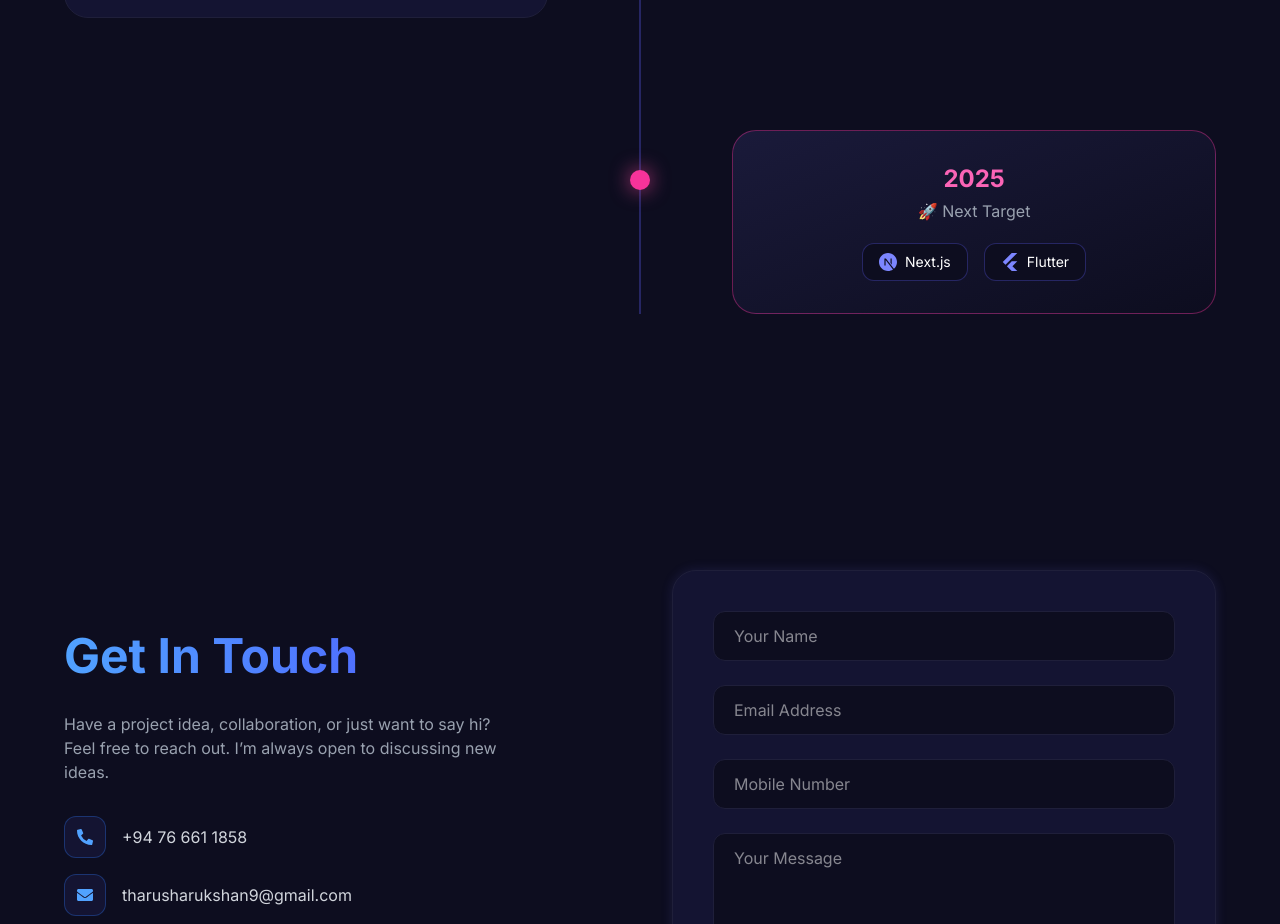
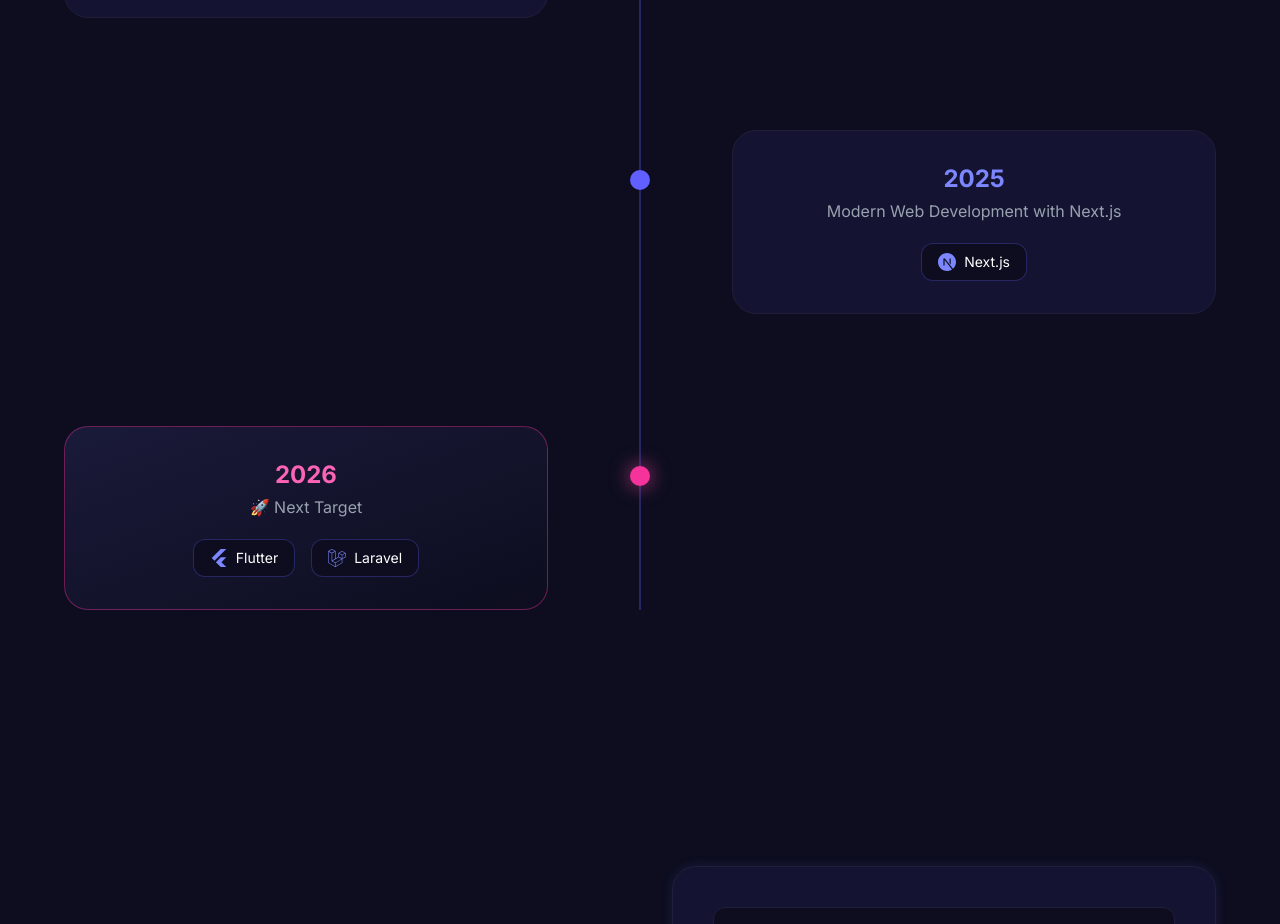
Before and after one commit to Tharusha-R/Portfolio, a Next.js app: page / in a window 1280 px wide. Shown: the part 5700-6624 px from the top of the page. Built offline with nearby package versions, Linux system fonts and the light colour scheme.

Commit message:
change roadmap section

```diff
--- a/components/Home/Roadmap/RoadmapData.ts
+++ b/components/Home/Roadmap/RoadmapData.ts
@@ -17,6 +17,7 @@ import {
   SiNextdotjs,
   SiFlutter,
   SiC,
+  SiLaravel,
 } from "react-icons/si";
 
 export interface SkillItem {
@@ -55,8 +56,9 @@ export const roadmapData: RoadmapItemData[] = [
   {
     year: "2023",
     title: "Backend & Programming Basics",
-    skills: [{ name: "Java", icon: FaJava },
-             { name: "C", icon: SiC },
+    skills: [
+      { name: "Java", icon: FaJava },
+      { name: "C", icon: SiC },
     ],
   },
   {
@@ -72,11 +74,18 @@ export const roadmapData: RoadmapItemData[] = [
   },
   {
     year: "2025",
-    title: "🚀 Next Target",
+    title: "Modern Web Development with Next.js",
+    skills: [
+      { name: "Next.js", icon: SiNextdotjs },
+    ],
+  },
+  {
+    year: "2026",
+    title: "🚀 Next Target ",
     highlight: true,
     skills: [
-      { name: "Next.js", icon: SiNextdotjs },
       { name: "Flutter", icon: SiFlutter },
+      { name: "Laravel", icon: SiLaravel },
     ],
   },
 ];
```
